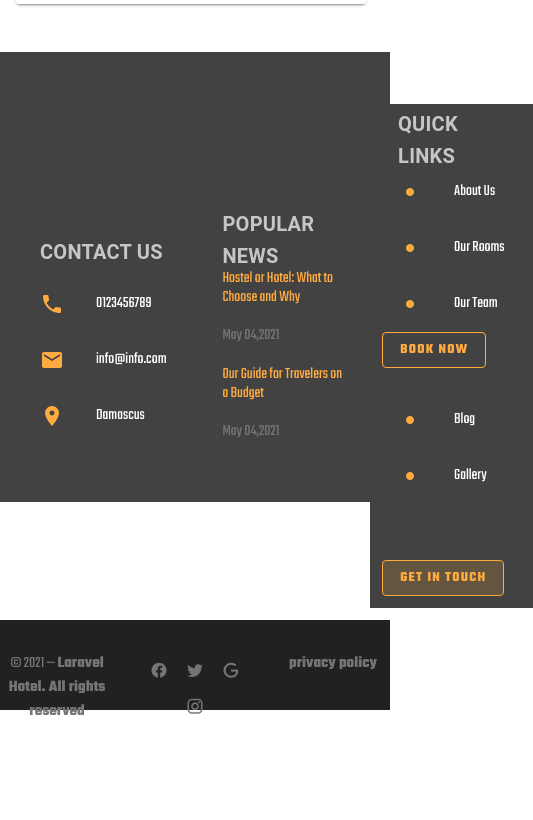
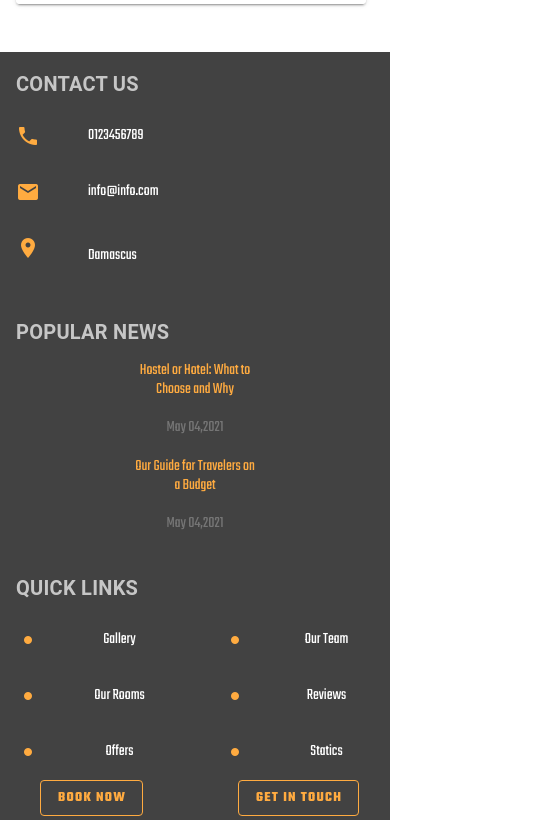
Before and after one commit to RoduanKD/hotel-front, a Vue app: page / in a window 390 px wide. Shown: the part 9684-10504 px from the top of the page, 533 px wide, since content can reach past the window. Before the commit the page ends 10420 px from the top, so only its background shows below. Built offline with nearby package versions, Linux system fonts and the light colour scheme; no server answers.

Commit message:
make the footer responsive and the links works

```diff
--- a/src/App.vue
+++ b/src/App.vue
@@ -6,16 +6,26 @@
       <router-view />
     </v-main>
     <v-footer
+      cols="12"
+      md="3"
       dark
       padless
       height="450"
       class="grey darken-3 d-flex align-end"
     >
-      <div class="container">
-        <div class="d-flex align-center justify-space-around ">
+      <v-container>
+        <v-row
+          justify="center"
+          class="d-flex align-center justify-space-around text-center"
+        >
+          <v-col
+            cols="12"
+            md="4"
+            class="pa-0 text-center"
+          >
             <v-list
               v-vue-aos="{animationClass:'animate__fadeInRight animate__animated'}"
-            class=" grey darken-3 col-sm-6 col-md-12 col-lg-3 col-xl-4"
+              class=" grey darken-3"
             >
               <v-subheader class=" text-uppercase font-weight-bold text-h6">
                 Contact us
@@ -26,9 +36,14 @@
                     mdi-phone
                   </v-icon>
                 </v-list-item-icon>
-              <v-list-item-title>
+                <v-list-item>
+                  <a
+                    href="tel:#"
+                    class="link-phone white--text text-decoration-none "
+                  >
                     {{ settings.hotel_phone }}
-              </v-list-item-title>
+                  </a>
+                </v-list-item>
               </v-list-item>
               <v-list-item>
                 <v-list-item-icon>
@@ -36,9 +51,14 @@
                     mdi-email
                   </v-icon>
                 </v-list-item-icon>
-              <v-list-item-title>
+                <v-list-item>
+                  <a
+                    class="link-aemail white--text text-decoration-none "
+                    href="mailto:roduan98@gmail.com"
+                  >
                     {{ settings.hotel_email }}
-              </v-list-item-title>
+                  </a>
+                </v-list-item>
               </v-list-item>
               <v-list-item>
                 <v-list-item-icon>
@@ -47,15 +67,27 @@
                   </v-icon>
                 </v-list-item-icon>
                 <v-list-item-content>
-                <v-list-item-title>
+                  <v-list-item>
+                    <a
+                      class="link-location white--text text-decoration-none "
+                      href="#"
+                    >
                       {{ settings.hotel_address }}
-                </v-list-item-title>
+                    </a>
+                  </v-list-item>
                 </v-list-item-content>
               </v-list-item>
             </v-list>
+          </v-col>
+
+          <v-col
+            cols="12"
+            md="4"
+            class="pa-0"
+          >
             <v-list
               v-vue-aos="{animationClass:'animate__fadeInUp animate__animated'}"
-            class=" grey darken-3 col-sm-6 col-md-5 col-lg-3 col-xl-4"
+              class=" grey darken-3 "
             >
               <v-subheader class=" text-uppercase font-weight-bold text-h6">
                 popular news
@@ -73,9 +105,16 @@
                 <v-list-item-title>May 04,2021</v-list-item-title>
               </v-list-item>
             </v-list>
+          </v-col>
+
+          <v-col
+            cols="12"
+            md="4"
+            class="pa-0"
+          >
             <v-list
               v-vue-aos="{animationClass:'animate__fadeInLeft animate__animated'}"
-            class=" mt-10 grey darken-3 col-sm-11 col-md-7 col-lg-5 col-xl-4"
+              class="grey darken-3"
             >
               <v-subheader class=" text-uppercase font-weight-bold text-h6">
                 quick links
@@ -90,12 +129,13 @@
                     </v-list-item-icon>
                     <v-list-item-title>
                       <a
-                      href=""
                         class="white--text text-decoration-none "
+                        @click="$vuetify.goTo('#gallery')"
                       >
-                      About Us</a>
+                        Gallery</a>
                     </v-list-item-title>
                   </v-list-item>
+
                   <v-list-item>
                     <v-list-item-icon>
                       <v-icon color="orange accent-2">
@@ -104,12 +144,13 @@
                     </v-list-item-icon>
                     <v-list-item-title>
                       <a
-                      href=""
-                      class="white--text text-decoration-none"
+                        class="white--text text-decoration-none "
+                        @click="$vuetify.goTo('#ourRooms')"
                       >
                         Our Rooms</a>
                     </v-list-item-title>
                   </v-list-item>
+
                   <v-list-item>
                     <v-list-item-icon>
                       <v-icon color="orange accent-2">
@@ -118,10 +159,10 @@
                     </v-list-item-icon>
                     <v-list-item-title>
                       <a
-                      href=""
-                      class="white--text text-decoration-none"
+                        class="white--text text-decoration-none "
+                        @click="$vuetify.goTo('#offers')"
                       >
-                      Our Team</a>
+                        Offers</a>
                     </v-list-item-title>
                   </v-list-item>
                   <v-hover v-slot="{hover}">
@@ -143,9 +184,14 @@
                       </v-icon>
                     </v-list-item-icon>
                     <v-list-item-title>
-                    Blog
+                      <a
+                        class="white--text text-decoration-none "
+                        @click="$vuetify.goTo('#oueTeam')"
+                      >
+                        Our Team</a>
                     </v-list-item-title>
                   </v-list-item>
+
                   <v-list-item>
                     <v-list-item-icon>
                       <v-icon color="orange accent-2">
@@ -153,15 +199,34 @@
                       </v-icon>
                     </v-list-item-icon>
                     <v-list-item-title>
-                    Gallery
+                      <a
+                        class="white--text text-decoration-none "
+                        @click="$vuetify.goTo('#reviews')"
+                      >
+                        Reviews</a>
+                    </v-list-item-title>
+                  </v-list-item>
+
+                  <v-list-item>
+                    <v-list-item-icon>
+                      <v-icon color="orange accent-2">
+                        mdi-circle-medium
+                      </v-icon>
+                    </v-list-item-icon>
+                    <v-list-item-title>
+                      <a
+                        class="white--text text-decoration-none "
+                        @click="$vuetify.goTo('#state')"
+                      >
+                        Statics</a>
                     </v-list-item-title>
                   </v-list-item>
                   <v-hover v-slot="{hover}">
                     <v-btn
-                    :to="{name: 'Home'}"
+                      class="text-uppercase white--text font-weight-bold"
                       :outlined="!hover"
                       color="orange accent-2"
-                    class="mt-14 text-uppercase withe--text font-weight-bold"
+                      :to="{name: 'contact'}"
                     >
                       get in touch
                     </v-btn>
@@ -169,18 +234,23 @@
                 </v-col>
               </v-row>
             </v-list>
-        </div>
-      </div>
+          </v-col>
+        </v-row>
+      </v-container>
       <v-card
         flat
         tile
         class="grey darken-4 white--text "
         width="100%"
-        height="20%"
+        min-height="20%"
       >
-        <v-row class="text-center pt-8">
+        <v-row
+          class="text-center pt-8"
+          style=" color:#757575"
+        >
           <v-col
-            style=" color:#757575"
+            cols="12"
+            md="3"
           >
             &copy; {{ new Date().getFullYear() }} — <strong>{{ settings.hotel_name }}. All rights reserved</strong>
           </v-col>
@@ -190,13 +260,19 @@
               :key="icon"
               style=" color:#757575"
               icon
+              cols="12"
+              md="3"
             >
               <v-icon size="18px">
                 {{ icon }}
               </v-icon>
             </v-btn>
           </v-col>
-          <v-col style=" color:#757575">
+          <v-col
+            cols="12"
+            md="3"
+            style=" color:#757575"
+          >
             <strong> privacy policy </strong>
           </v-col>
         </v-row>
@@ -210,10 +286,9 @@ import AppBar from './components/AppBar.vue'
 export default {
   store,
   name: 'App',
+  // eslint-disable-next-line vue/no-unused-components
   components: { AppBar },
-
   data: () => ({
-    show: true,
     icons: [
       'mdi-facebook',
       'mdi-twitter',
@@ -230,7 +305,7 @@ export default {
   }),
   created () {
     const self = this
-    this.axios.get('http://hotel.webmyidea.com/api/v1/settings').then(function (res) {
+    this.axios.get('/settings').then(function (res) {
       self.settings = res.data.data.setting
     })
   },
```
Lines whose indentation alone changed are shown as unchanged.
